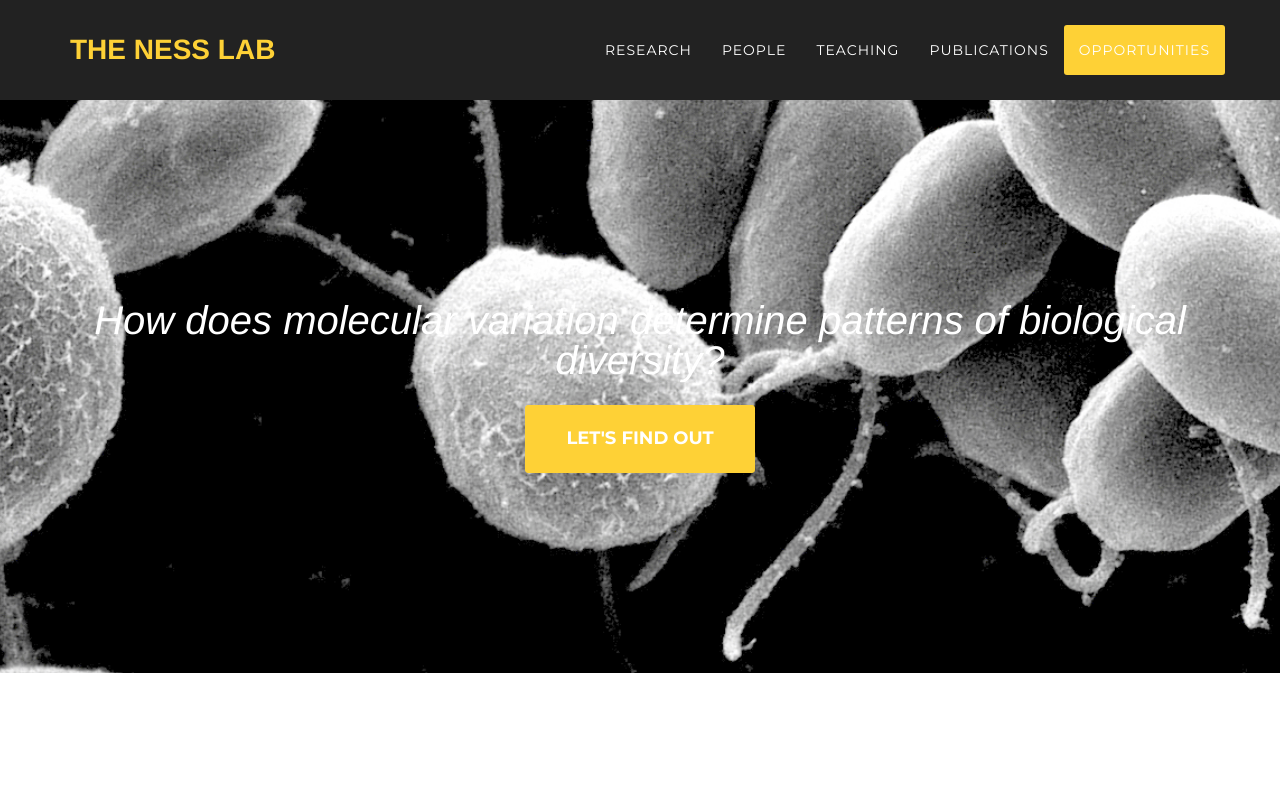
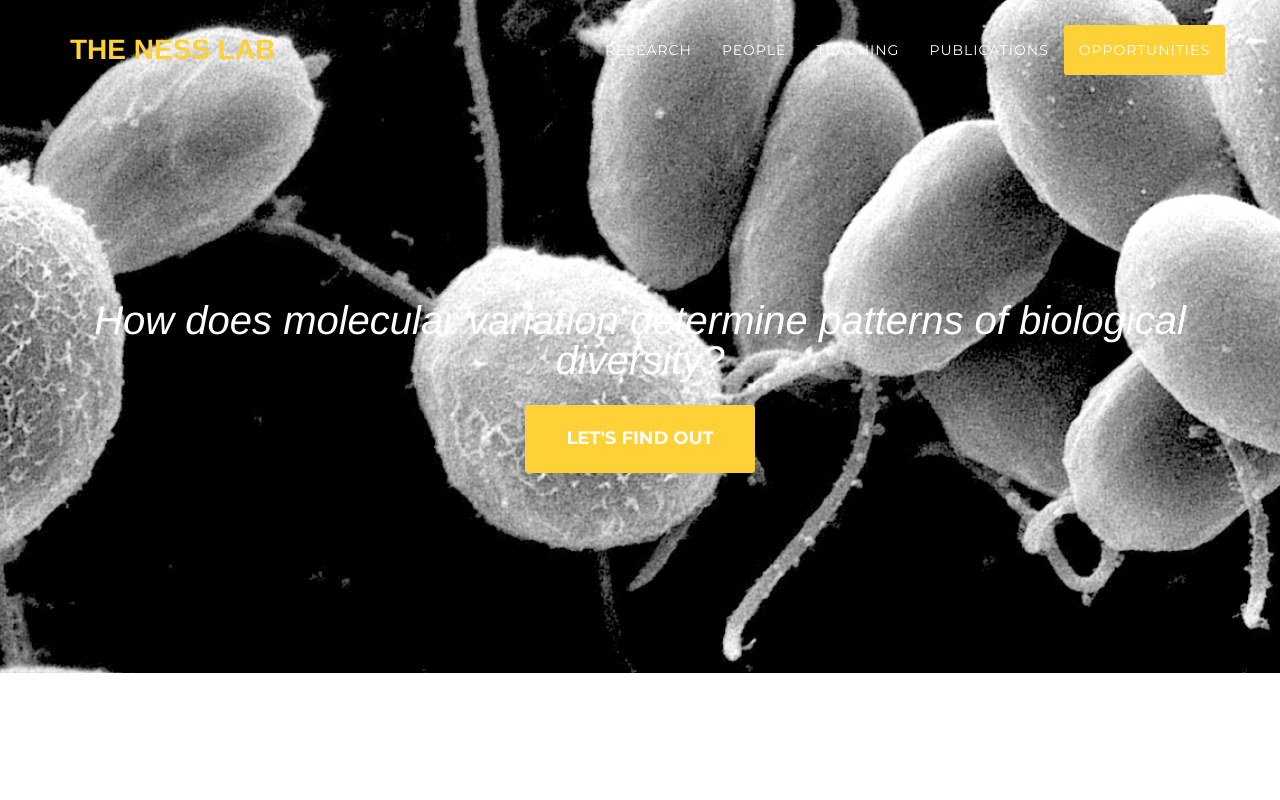
Before and after one commit to aays/nesslab, a website: page index.html in a window 1280 px wide. Shown: the top 800 px of the page. Drawn offline with nearby package versions, Linux system fonts and the light colour scheme; a web font is replaced by a local one.

Commit message:
made navbar transparent again in light of new bg
fix header text next

```diff
--- a/css/agency.css
+++ b/css/agency.css
@@ -199,7 +199,7 @@ fieldset[disabled] .btn-xl.active {
 }
 @media (min-width: 768px) {
   .navbar-custom {
-    background-color: #222222;
+    background-color: transparent;
     padding: 25px 0;
     -webkit-transition: padding 0.3s;
     -moz-transition: padding 0.3s;
```
